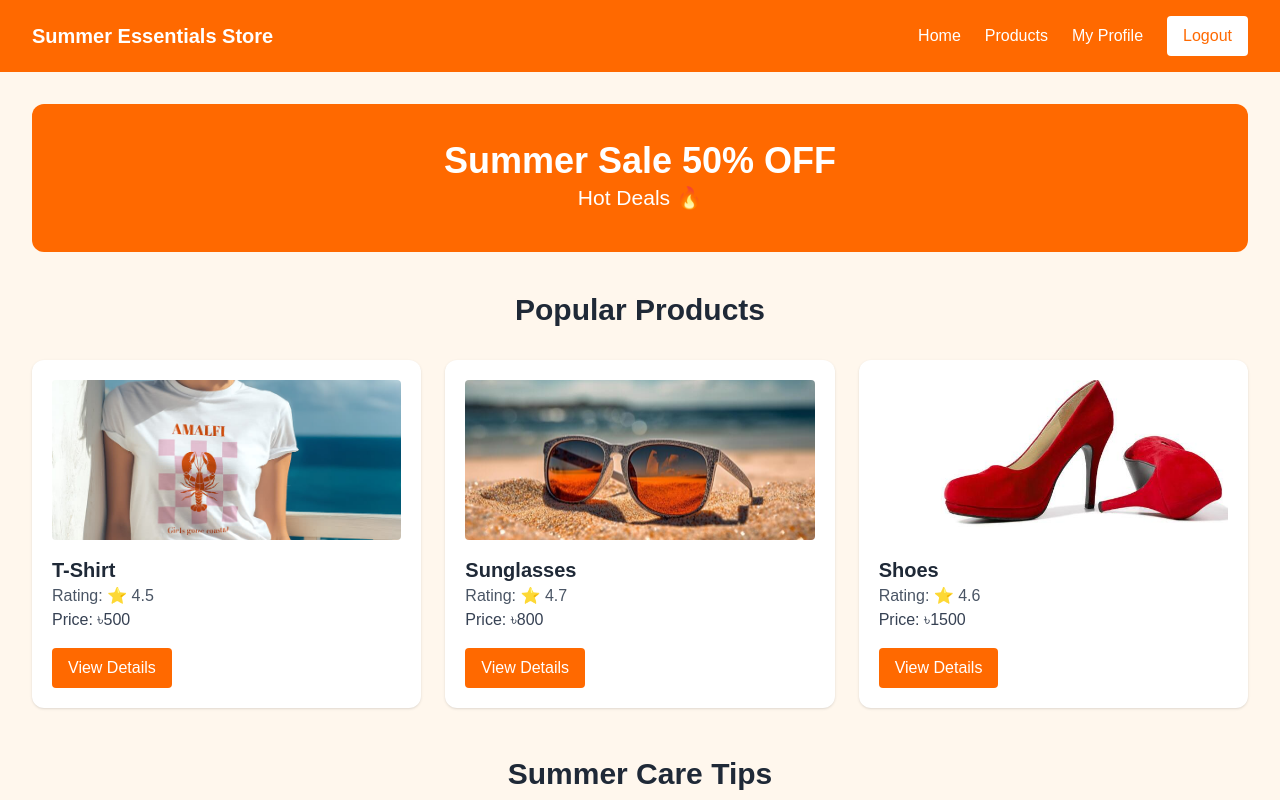
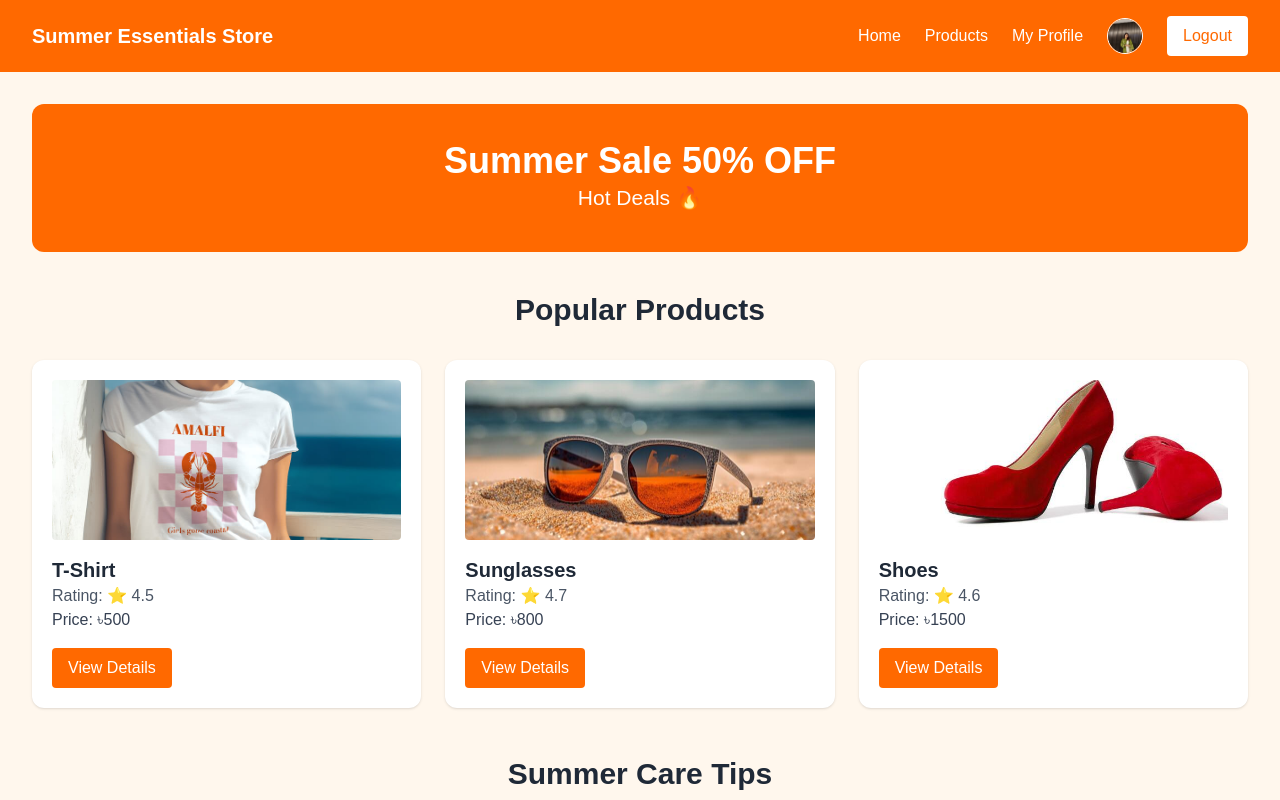
Before and after one commit to moumitaaaa18/Assignment8B13, a Next.js app: page / in a window 1280 px wide. Shown: the top 800 px of the page. Built offline with nearby package versions, Linux system fonts and the light colour scheme; sample sign-in values are in the browser's storage.

Commit message:
profile section update

```diff
--- a/app/components/Navbar.tsx
+++ b/app/components/Navbar.tsx
@@ -31,19 +31,25 @@ export default function Navbar() {
             Products
           </a>
 
-          {isLoggedIn && (
+          {isLoggedIn ? (
+            <>
               <a href="/profile" className="hover:underline">
                 My Profile
               </a>
-          )}
 
-          {isLoggedIn ? (
+              <img
+                src="/momo.jpg.jpeg"
+                alt="User Avatar"
+                className="w-9 h-9 rounded-full object-cover border border-white"
+              />
+
               <button
                 onClick={handleLogout}
                 className="bg-white text-orange-500 px-4 py-2 rounded"
               >
                 Logout
               </button>
+            </>
           ) : (
             <>
               <a
```
Lines whose indentation alone changed are shown as unchanged.
